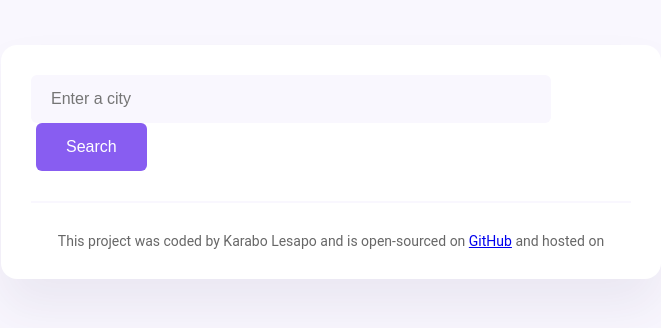
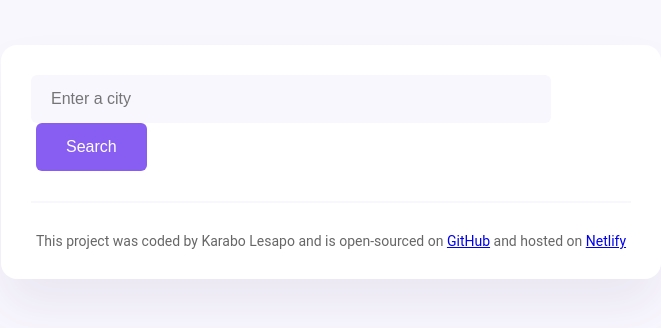
Before and after one commit to Karabo-L/final_react_weather_app, a React (Create React App) app: page / in a window 1280 px wide. Shown: the top 328 px of the page, without its empty margins (309-970 px from the left). Built offline with nearby package versions, Linux system fonts and the light colour scheme; no server answers.

Commit message:
added nitlify link

```diff
--- a/src/App.js
+++ b/src/App.js
@@ -33,7 +33,8 @@ function App() {
       <footer>
         This project was coded by Karabo Lesapo and is open-sourced on{" "}
         <a href="https://github.com/Karabo-L/final_react_weather_app">GitHub</a>{" "}
-        and hosted on
+        and hosted on{" "}
+        <a href="https://shecodes-react-meteo-app.netlify.app/">Netlify</a>
       </footer>
     </div>
   );
```
